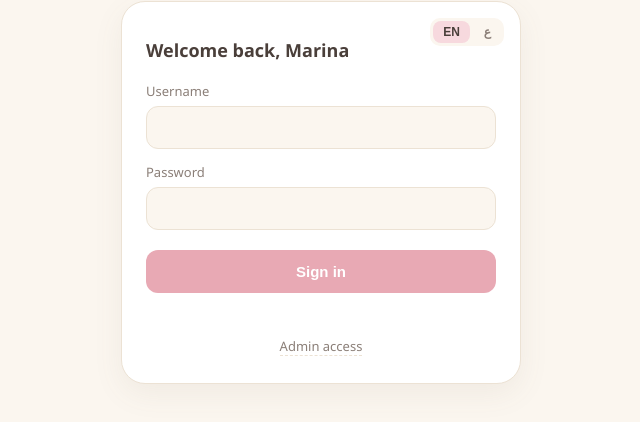
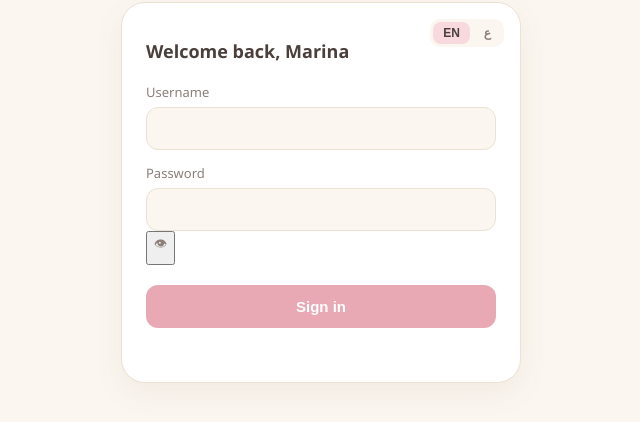
Before and after one commit to johnlatif19/baby-evano, a website: page public/login.html in a window 1280 px wide. Shown: the part 274-696 px from the top of the page, without its empty margins (319-959 px from the left). Drawn offline with Linux system fonts and the light colour scheme.

Commit message:
Update login.html

```diff
--- a/public/login.html
+++ b/public/login.html
@@ -25,13 +25,15 @@
     </label>
     <label>
       <span data-i18n="login.password">Password</span>
-      <input type="password" id="password" autocomplete="current-password" required>
+      <div class="password-wrap">
+        <input type="password" id="password" autocomplete="current-password" required>
+        <button type="button" class="toggle-password" data-target="password" aria-label="Show password">
+          <span class="eye-icon">👁</span>
+        </button>
+      </div>
     </label>
     <button type="submit" class="btn-primary" data-i18n="login.submit">Sign in</button>
     <div id="loginError" class="error-msg" role="alert"></div>
-    <p class="login-foot">
-      <a href="/login-dashboard" data-i18n="login.adminLink">Admin access</a>
-    </p>
   </form>
 </div>
 <script src="/js/login.js"></script>
```
